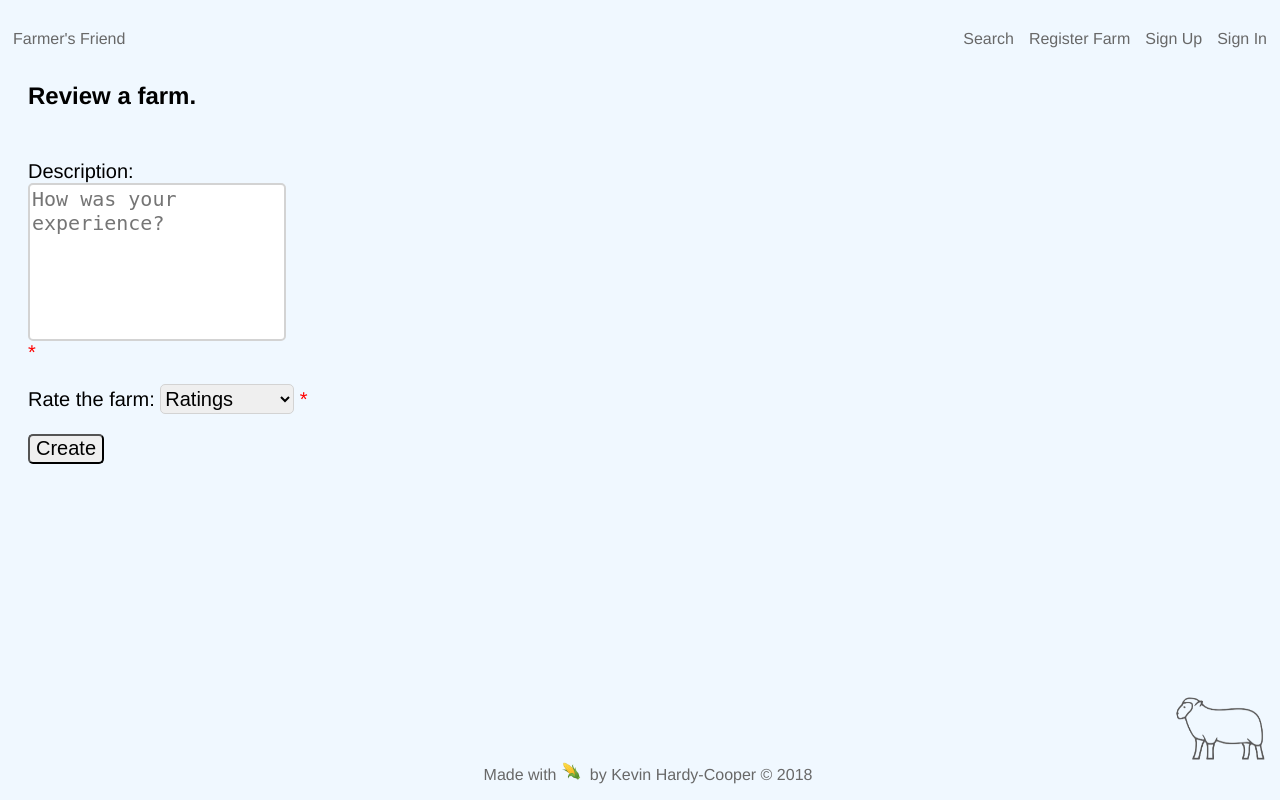
After one commit to KevinHardy-Cooper/FarmersFriend, a PHP site: page /php/review.php in a window 1280 px wide. The commit adds this page. Run offline with PHP 8.4, Linux system fonts and the light colour scheme; a stand-in replaces the project's code that opens the database connection.

Commit message:
got search fully functioning, able to sign in now, working on review page

```diff
--- a/js/results_sample.js
+++ b/js/results_sample.js
@@ -85,7 +85,7 @@ function createMap(latLngArray) {
 			// include a pop-up for the marker that contains a link to the farm's page, average rating, image of farm
 			.bindPopup("<b><a href='../php/individual_page.php?farm=" + latLngArray[farm].farmID + "'>" + latLngArray[farm].name + "</a></b>" +
 				"<br>" +
-				latLngArray[farm].rating + " stars" +
+				latLngArray[farm].averageRating + " stars" +
 				"<br>" +
 				"<img src='" + latLngArray[farm].imagePath + "' width='100px'/>");
 	}
--- a/js/search.js
+++ b/js/search.js
@@ -36,8 +36,8 @@ function findFarmsNearMe(lat, lon) {
 function createFormElement() {
 	var form = document.createElement("form");
 	form.setAttribute("name", "coordsForm");
-	form.setAttribute("method", "get");
-	form.setAttribute("action", "../php/results_sample.php");
+	form.setAttribute("method", "post");
+	form.setAttribute("action", "../php/query_close_farms.php");
 
 	// do not display form for when we add it to the DOM
 	form.setAttribute("style", "display:none");
--- a/php/results_content.php
+++ b/php/results_content.php
@@ -95,8 +95,8 @@
 							echo '<td><a href = ' . '../php/individual_page.php?farm=' . $row['farmID'] . '>' . $row['name'] . '</a></td>';
 							echo '<td>' . $row['dateJoined'] . '</td>';
 							// this needs to be changed by making a better sql query
-							echo '<td>' . $row['rating'] . ' stars</td>';
-							echo '<td><button class = \'large-field\'>Review</button></td>';
+							echo '<td>' . $row['averageRating'] . ' stars</td>';
+							echo '<td><a href = \'../php/review.php?farm=' . $row['farmID'] . '\'>Review</a></td>';
 							echo '</tr>';
 						}
 					?>
--- /dev/null
+++ b/php/review.php
@@ -0,0 +1,117 @@
+<!-- Including common head elements -->
+<?php include '../php/inc/head.inc' ?>
+
+		<!-- Page description -->
+		<meta name = "description" content = "Review a farm">
+
+		<!-- Importing external stylesheets -->
+		<link href="../stylesheets/global.css" type="text/css" rel="stylesheet"/>
+		<link href="../stylesheets/review.css" type="text/css" rel="stylesheet"/>
+	</head>
+	<body>
+		<header>
+
+			<!-- Navbar -->
+			<nav>
+				<ul>
+					<li class = "justify-left">
+						<a href = "../index.php">
+							Farmer's Friend
+						</a>
+					</li>
+					<li class = "justify-right">
+						<a href = "sign_in.php">
+							Sign In
+						</a>
+					</li>
+					<li class = "justify-right">
+						<a href = "registration.php">
+							Sign Up
+						</a>
+					</li>
+					<li class = "justify-right">
+						<a href = "submission.php">
+							Register Farm
+						</a>
+					</li>
+					<li class = "justify-right">
+						<a href = "search.php">
+							Search
+						</a>
+					</li>
+				</ul>
+			</nav>
+		</header>
+
+		<!-- Skipping some lines for formatting -->
+		<br>
+		<br>
+
+		<main>
+			<article>
+
+				<!-- Headline for the page -->
+				<h1 class = "specific-padding">
+					Review a farm.
+				</h1>
+
+				<!-- Form begins... -->
+				<div class = "specific-padding large-text">
+
+					<!-- TODO: Set action attribute to somewhere useful -->
+					<form method = "post">
+
+						<!-- Description field, with maximium amount of characters set to 140 -->
+						<div class = "input-spacing required">
+							<label>
+								Description:
+								<textarea placeholder = "How was your experience?" name = "review_content" id = "review_content" maxlength = "140" required></textarea>
+							</label>
+						</div>
+
+						<!-- Choose image field -->
+						<div class = "input-spacing required">
+							<label>
+								Rate the farm:
+								<!-- Ratings field -->
+								<select class = "large-field thick-border" name = "rating" required>
+									<option value = "">
+										Ratings
+									</option>
+									<option value = "1">
+										&#9734;
+									</option>
+									<option value = "2">
+										&#9734; &#9734;
+									</option>
+									<option value = "3">
+										&#9734; &#9734; &#9734;
+									</option>
+									<option value = "4">
+										&#9734; &#9734; &#9734; &#9734;
+									</option>
+									<option value = "5">
+										&#9734; &#9734; &#9734; &#9734; &#9734;
+									</option>
+								</select>
+							</label>
+						</div>
+
+						<!-- Submit buttom field -->
+						<div class = "input-spacing">
+							<input class = "large-field" type = "submit" value = "Create">
+						</div>
+					</form>
+				</div>
+			</article>
+
+			<picture>
+				<img class = "animal animal-right" alt = "Image of a sheep" src = "../assets/img/vector-sheep.png">
+			</picture>
+
+		</main>
+
+		<!-- Including common footer element -->
+		<?php include '../php/inc/footer.inc' ?>
+	</body>
+</html>
--- /dev/null
+++ b/stylesheets/review.css
@@ -0,0 +1,65 @@
+/*
+* === CREATE OBJECT PAGE SPECIFIC STYLINGS ===
+*/
+
+/*
+* --- TEXTAREA ---
+*/
+
+/* Stylings inspired by https://www.w3schools.com/css/css_form.asp*/
+textarea {
+
+    /* textarea seems to want to be displayed inline, so setting it to block */
+    display: block;
+
+	/* Setting the dimensions of description box */
+    height: 150px;
+    width: 250px;
+
+    /* Set border specs */
+    border-radius: 5px;
+    border: 2px solid lightgrey;
+
+    /* Disabling ability to resize textarea box */
+    resize: none;
+
+    /* Setting the font size within the textarea */
+    font-size: 15pt;
+}
+
+/*
+* --- ANIMAL IMAGE ---
+*/
+
+.animal {
+
+    /* Setting the content of the element */
+    content: url("../assets/img/vector-sheep.png");
+}
+
+/*
+* -- RESPONSIVE STYLINGS ---
+*/
+
+/* When in landscape mode, attach footer to bottom of content instead of it's usual fixed position at the bottom of the page, and change height of textarea */
+@media only screen and (max-height: 600px) {
+    .animal {
+        visibility: hidden;
+    }
+    footer {
+        position: relative;
+    }
+    textarea {
+        height: 50px;
+    }
+}
+
+/* When the screen gets too small width-wise, remove animal from page, and set footer to bottom of content */
+@media only screen and (max-width: 370px) {
+    .animal {
+        visibility: hidden;
+    }
+    footer {
+        position: relative;
+    }
+}
```
Also changed, not shown: php/log_in.php (+8 -7 lines), php/query_close_farms.php (added, +17 -0 lines), php/search_query.php (+4 -4 lines).
